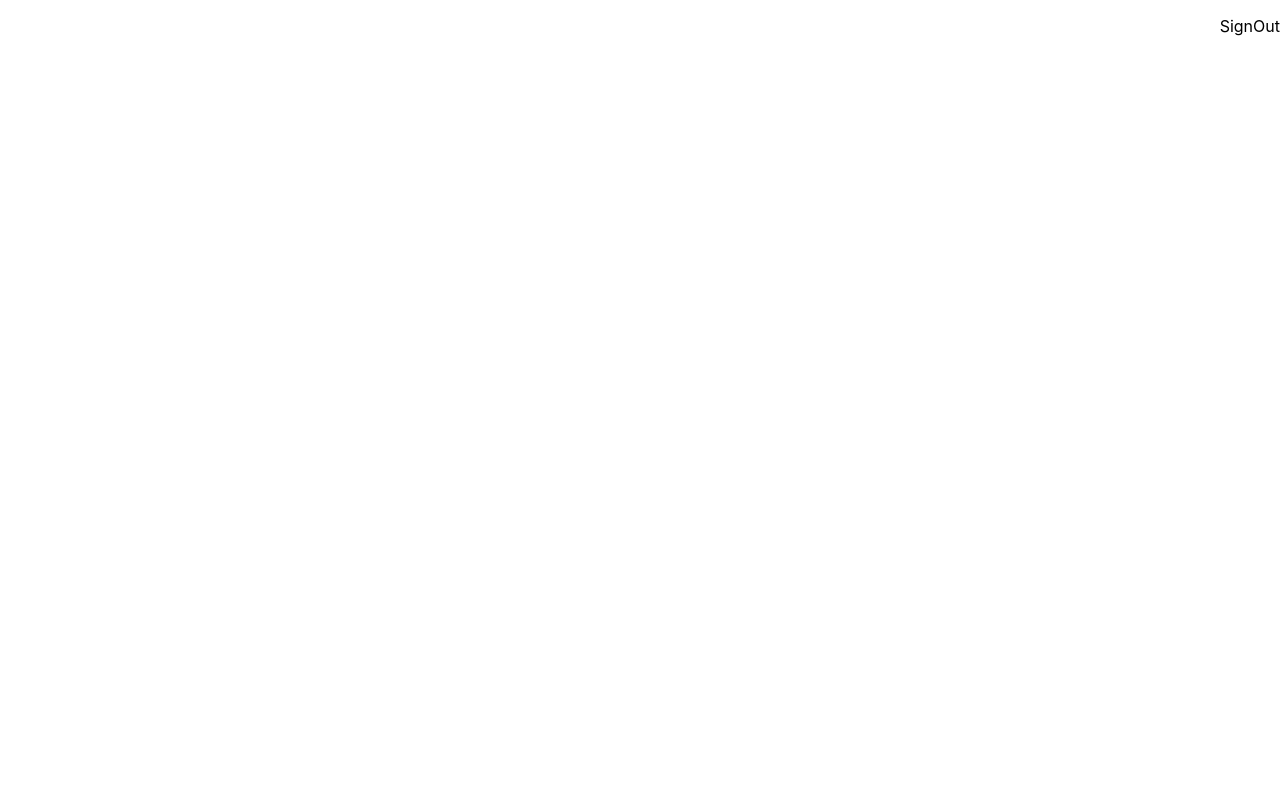
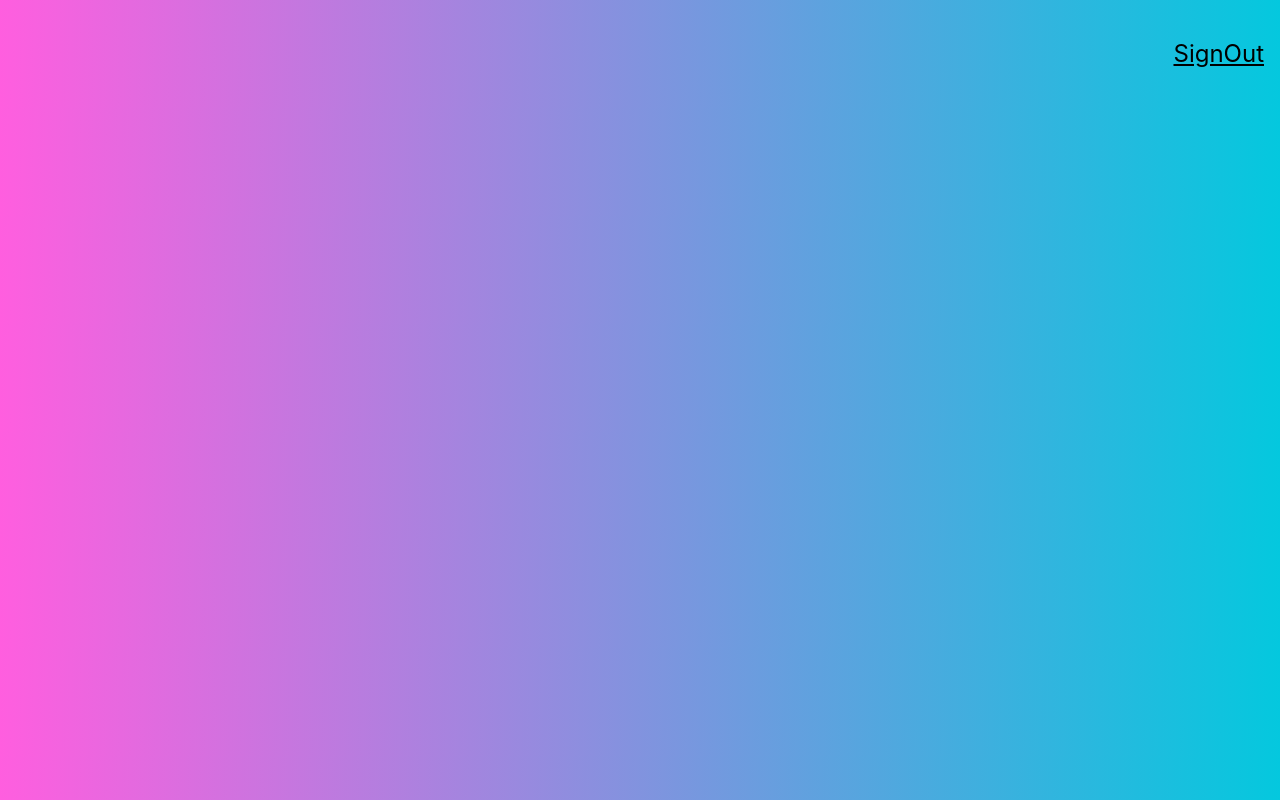
Before and after one commit to sana-shaik/face-recognition-app, a React (Create React App) app: page / in a window 1280 px wide. Built offline with nearby package versions, Linux system fonts and the light colour scheme.

Commit message:
Added background color and tachyons

```diff
--- a/src/App.js
+++ b/src/App.js
@@ -1,6 +1,7 @@
 import React, { Component } from 'react';
 import Navigation from './Components/Navigation/Navigation';
 import './App.css';
+import 'tachyons';
 
 class App extends Component {
   render() {
--- a/src/index.css
+++ b/src/index.css
@@ -6,6 +6,7 @@ body {
     sans-serif;
   -webkit-font-smoothing: antialiased;
   -moz-osx-font-smoothing: grayscale;
+  background: linear-gradient(89deg, #FF5EDF 0%, #04C8DE 100%, #003171 100%);
 }
 
 code {
```
